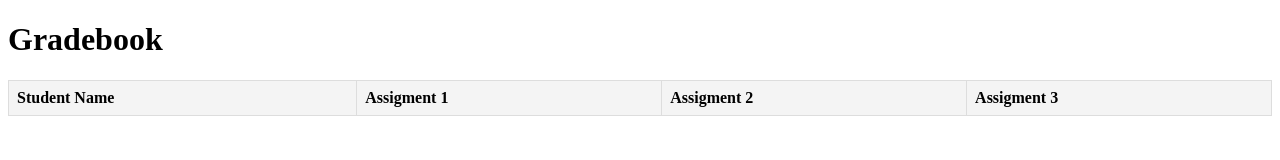
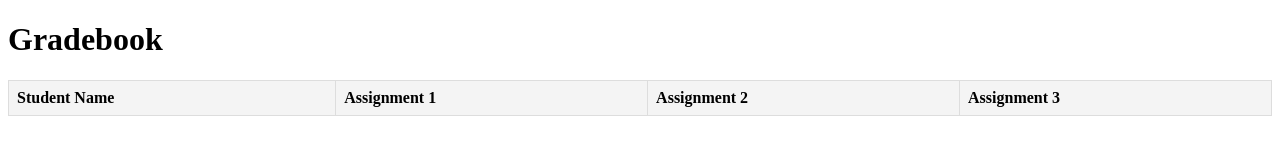
Before and after one commit to jwscott2/jwscott2.github.io, a website: page Jwscott2_gradebook.html in a window 1280 px wide. Drawn offline with Linux system fonts and the light colour scheme; files whose address does not match are found by name.

Commit message:
Update Jwscott2_gradebook.html

```diff
--- a/Jwscott2_gradebook.html
+++ b/Jwscott2_gradebook.html
@@ -25,10 +25,10 @@
 <thead>
     <tr>
         <th>Student Name</th>
-        <th>Assigment 1</th>
-        <th>Assigment 2</th>
-        <th>Assigment 3</th>
-        <!--Add more assigment columns as needed-->
+        <th>Assignment 1</th>
+        <th>Assignment 2</th>
+        <th>Assignment 3</th>
+        <!--Add more assignment columns as needed-->
     </tr>
 </thead>
 <tbody>
```
